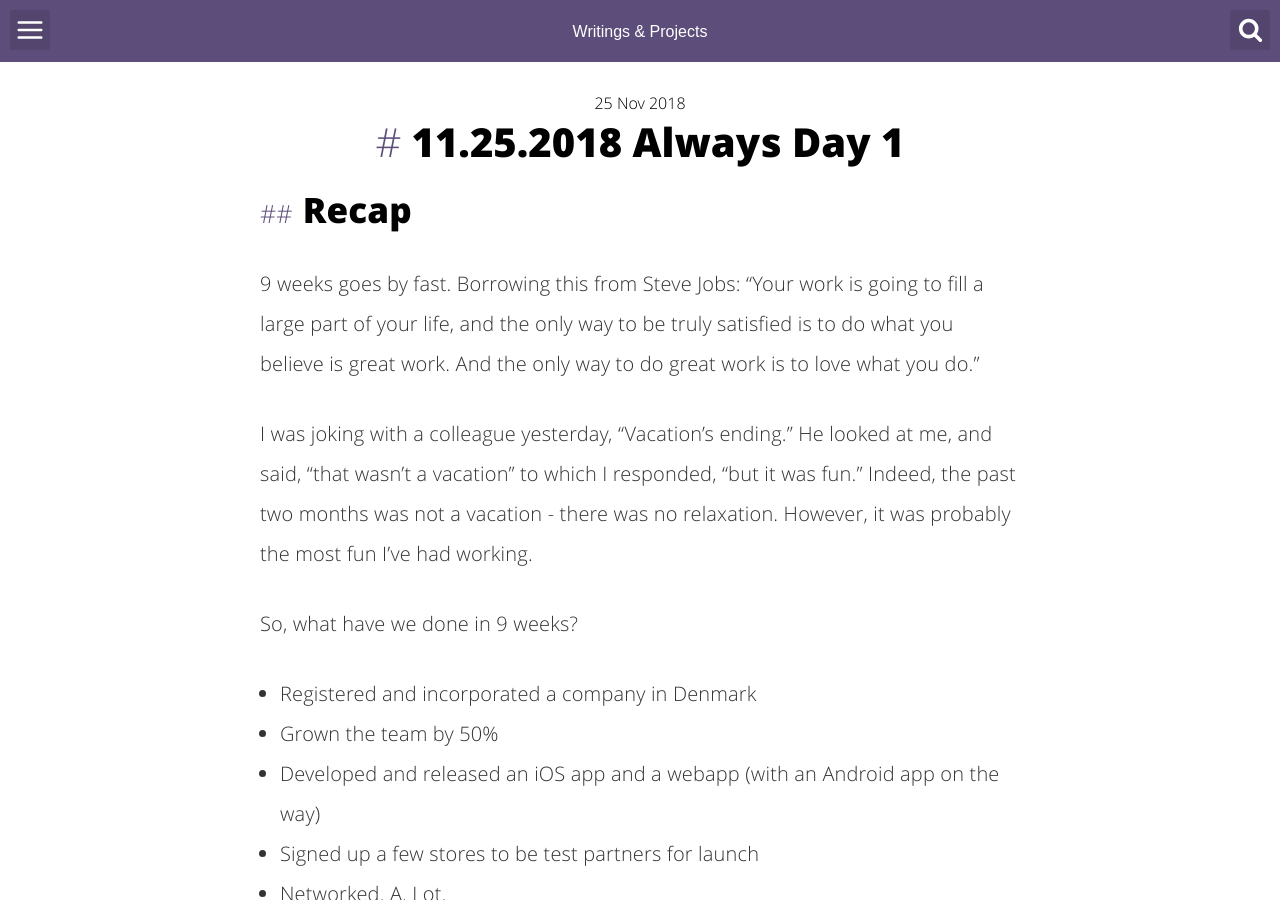
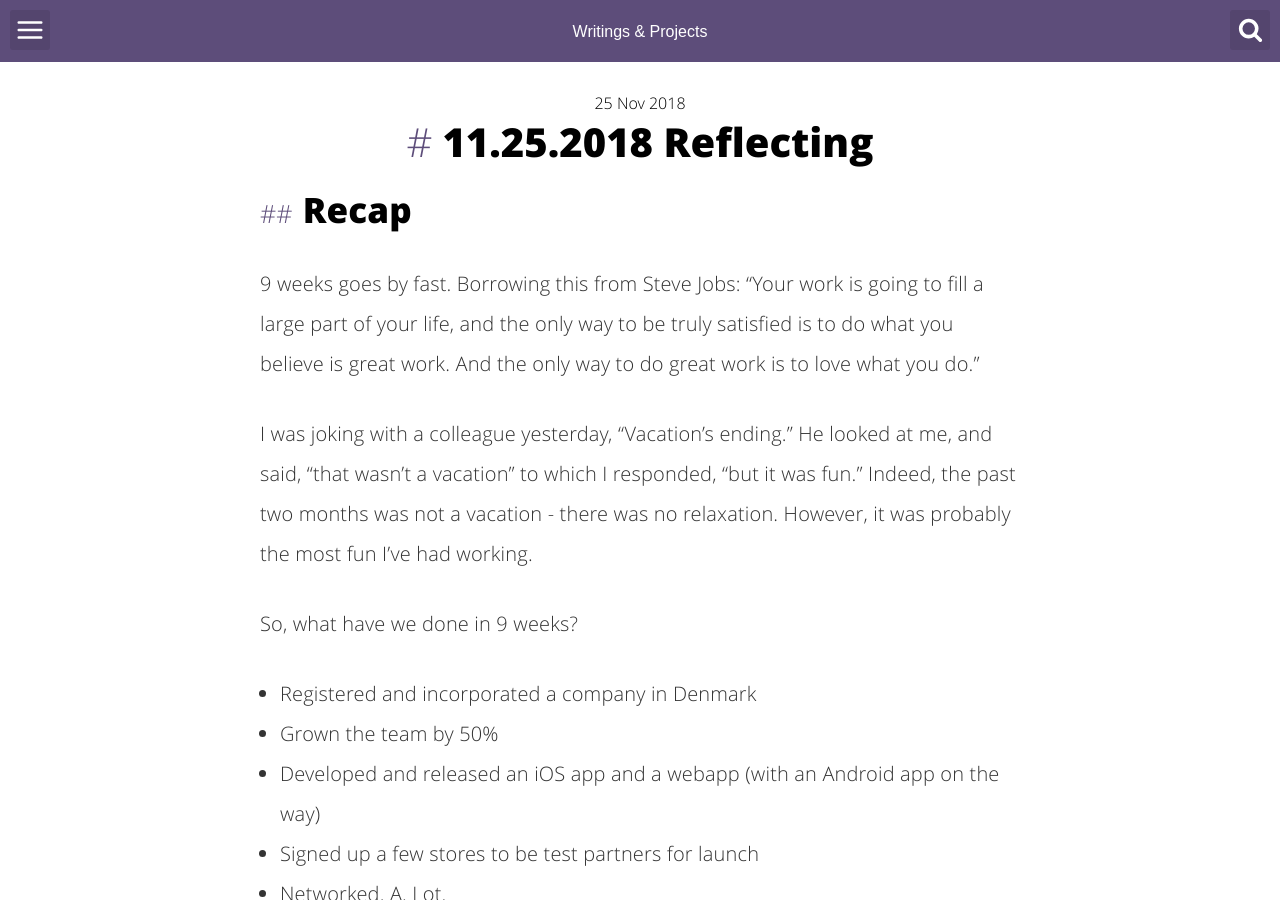
Before and after one commit to sunnylongx/sunnylongx.github.io, a Jekyll site: the page built from _posts/2018-11-25-reflecting.md, in a window 1280 px wide and 900 px high. Built offline with Jekyll 4.4.1, drawn with Linux system fonts in a browser that asks for light colours; comment, search, counter and statistics services are not loaded.

Commit message:
small change

```diff
--- a/_posts/2018-11-25-reflecting.md
+++ b/_posts/2018-11-25-reflecting.md
@@ -1,6 +1,6 @@
 ---
 layout: post
-title:  "11.25.2018 Always Day 1"
+title:  "11.25.2018 Reflecting"
 image: ''
 date:   2018-11-25 00:00:01
 tags:
```
